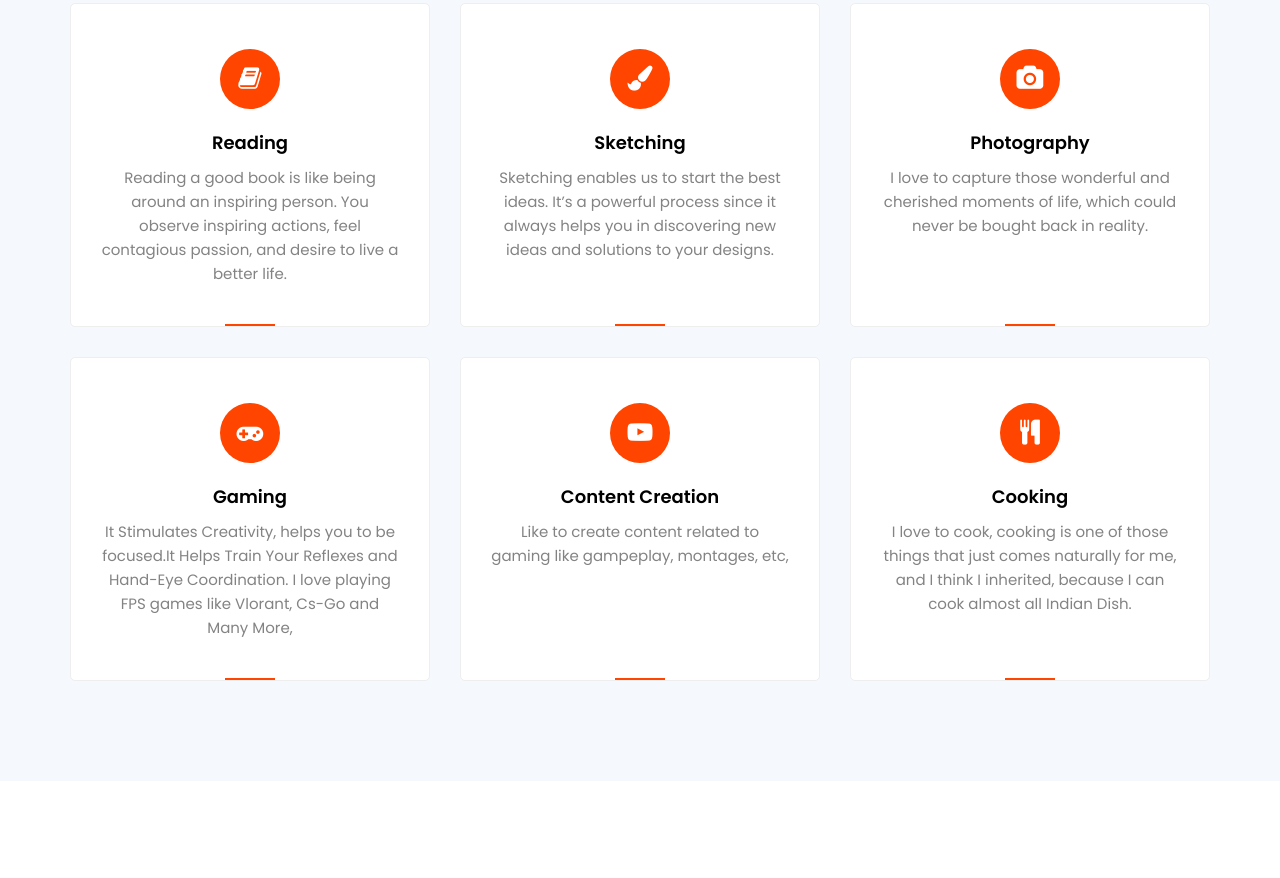
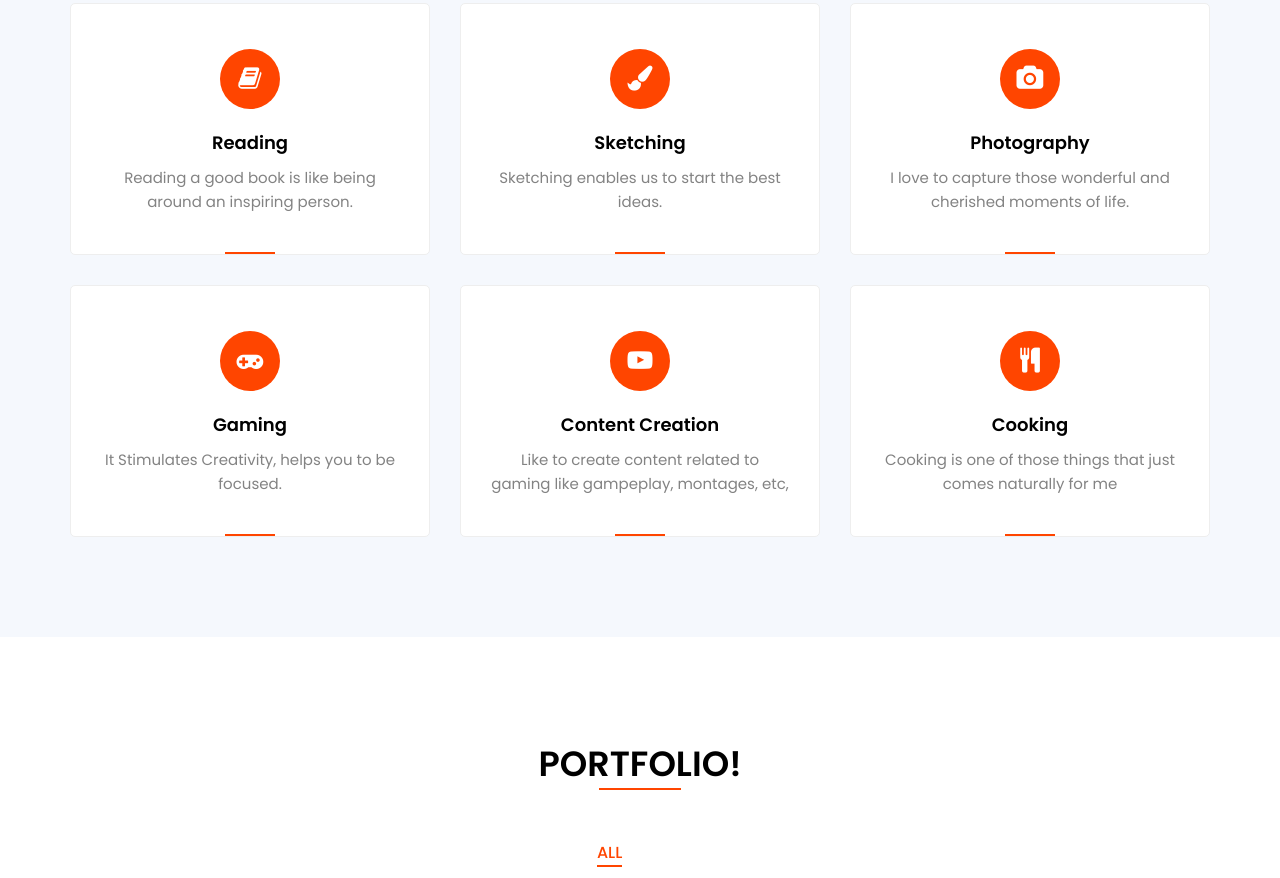
Before and after one commit to HarshitRaj15/HarshitRaj15.github.io, a plain HTML site: page index.html in a window 1280 px wide. Shown: the part 1724-2602 px from the top of the page. Drawn offline with Linux system fonts and the light colour scheme.

Commit message:
Update index.html

```diff
--- a/index.html
+++ b/index.html
@@ -131,7 +131,6 @@
                         </div>
                         <h5>Reading</h5>
                         <p>Reading a good book is like being around an inspiring person.
-                         You observe inspiring actions, feel contagious passion, and desire to live a better life.
                         </p>
                     </div>
                     <div class="box">
@@ -140,14 +139,14 @@
                         </div>
                         <h5>Sketching</h5>
                         <p> Sketching enables us to start the best ideas.
-                            It’s a powerful process since it always helps you in discovering new ideas and solutions to your designs.</p>
+                        </p>
                     </div>
                     <div class="box">
                         <div class="icon">
                             <i class="fa fa-camera" aria-hidden="true"></i>
                         </div>
                         <h5>Photography</h5>
-                        <p>I love to capture those wonderful and cherished moments of life, which could never be bought back in reality.
+                        <p>I love to capture those wonderful and cherished moments of life.
                         </p>
                     </div>
                     <div class="box">
@@ -155,8 +154,7 @@
                             <i class="fa fa-gamepad" aria-hidden="true"></i>
                         </div>
                         <h5>Gaming</h5>
-                        <p>It Stimulates Creativity, helps you to be focused.It Helps Train Your Reflexes and Hand-Eye Coordination.
-                            I love playing FPS games like Vlorant, Cs-Go and Many More,
+                        <p>It Stimulates Creativity, helps you to be focused.
                         </p>
                     </div>
                     <div class="box">
@@ -171,8 +169,7 @@
                             <i class="fa fa-cutlery" aria-hidden="true"></i>
                         </div>
                         <h5>Cooking</h5>
-                        <p> I love to cook, cooking is one of those things that just comes naturally for me,
-                             and I think I inherited, because I can cook almost all Indian Dish. </p>
+                        <p> Cooking is one of those things that just comes naturally for me</p>
                     </div>
             </div>
         </div>
```
